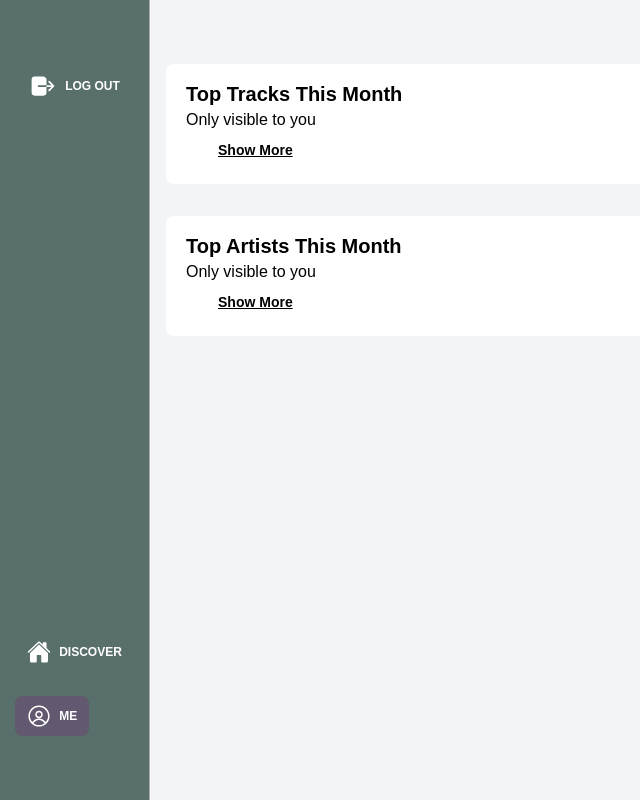
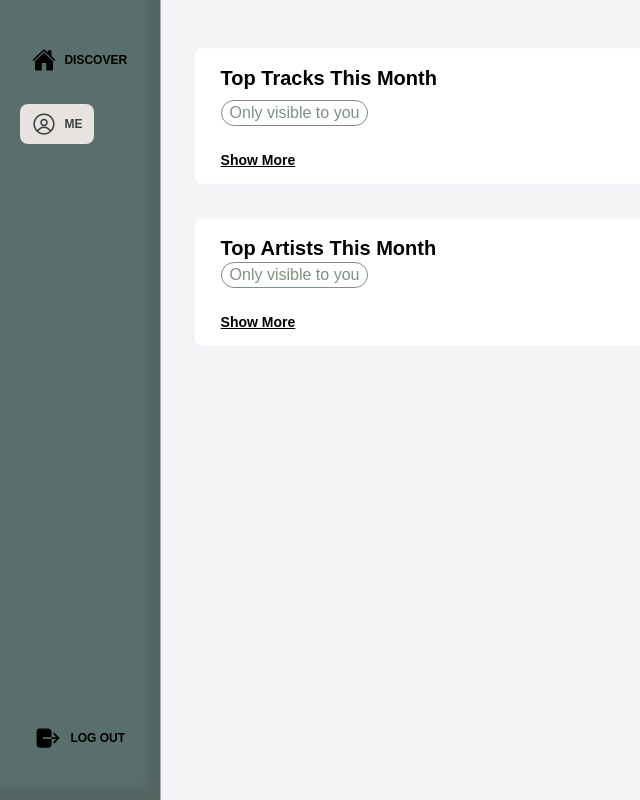
Before and after one commit to Abbeyy/music-player-web, a React (Create React App) app: page /me in a window 1280 px wide. Shown: the whole page, without its empty margins (0-640 px from the left). Built offline with nearby package versions, Linux system fonts and the light colour scheme.

Commit message:
Updated colour scheme styling

```diff
--- a/src/ui/components/artists/ArtistPreview.tsx
+++ b/src/ui/components/artists/ArtistPreview.tsx
@@ -40,7 +40,7 @@ export const ArtistPreview = (props: Props) => {
       style={{
         alignItems: "start",
       }}
-      className="flex flex-col gap-y-1 md:grid md:col-span-auto items-center gap-x-2 md:gap-x-none color-white font-bold p-1 m-1 md:p-4 md:m-4 md:gap-y-2"
+      className="flex flex-col gap-y-1 md:grid md:col-span-auto items-center gap-x-2 md:gap-x-none color-white font-bold p-1 m-1"
     >
       <img
         src={pp.url}
--- a/src/ui/components/authentication/LoginNew.tsx
+++ b/src/ui/components/authentication/LoginNew.tsx
@@ -51,7 +51,7 @@ export const Login = () => {
         </div>
 
         <motion.button
-          className="flex px-3 py-2 hover:bg-battleshipGreyHover md:px-4 md:py-3 items-center justify-center rounded-[4px] bg-battleshipGrey text-black text-sm md:text-md font-bold"
+          className="flex px-3 py-2 hover:bg-battleshipGreyHover md:px-4 md:py-3 items-center justify-center rounded-[4px] bg-battleshipGrey text-white text-sm md:text-md font-bold"
           onClick={handleLogin}
           whileTap={{ scale: 0.85 }}
         >
--- a/src/ui/components/me/top-items/TopArtists.tsx
+++ b/src/ui/components/me/top-items/TopArtists.tsx
@@ -32,16 +32,20 @@ const TopArtists = () => {
   const handleShowHide = () => setShowMoreArtists((prevState) => !prevState);
 
   return (
-    <div className="flex flex-col w-full h-max bg-white md:rounded-[8px] rounded-[4px] px-3 py-2 md:px-5 md:py-4">
-      <p className="text-black text-xl font-bold">Top Artists This Month</p>
-      <p className="text-black font-medium text-md">Only visible to you</p>
+    <div className="flex flex-col shadow-[inset_1px_-1px_3px_#e2e8f0] w-full h-max bg-white md:rounded-[8px] rounded-[4px] px-3 py-2 md:px-5 md:py-4">
+      <p className="text-black ml-2 text-xl font-bold">
+        Top Artists This Month
+      </p>
+      <p className="w-max px-2 ml-2 border-battleshipGrey text-battleshipGrey border-[1px] rounded-full font-medium text-md">
+        Only visible to you
+      </p>
 
-      <div className="grid grid-cols-2 xs:flex xs:flex-row xs:flex-wrap space-1">
+      <div className="mt-4 grid grid-cols-2 xs:flex xs:flex-row xs:flex-wrap space-1">
         {showMoreArtists ? artistPreviewsShowMore() : artistPreviewsShowLess()}
       </div>
 
       <button
-        className="w-max self-start px-2 md:px-8 pt-1 md:py-2 text-black underline font-bold text-sm md:text-md"
+        className="w-max self-start md:ml-2 px-2 pb-2 md:pb-0 md:px-0 pt-1 md:py-2 text-black underline font-bold text-sm md:text-md"
         onClick={handleShowHide}
       >
         {showMoreArtists ? "Show Less" : "Show More"}
--- a/src/ui/components/me/top-items/TopTracks.tsx
+++ b/src/ui/components/me/top-items/TopTracks.tsx
@@ -31,16 +31,20 @@ const TopTracks = () => {
   const handleShowHide = () => setShowMoreTracks((prevState) => !prevState);
 
   return (
-    <div className="flex flex-col w-full h-max bg-white md:rounded-[8px] rounded-[4px] px-3 py-2 md:px-5 md:py-4">
-      <p className="text-black text-xl font-bold">Top Tracks This Month</p>
-      <p className="text-black font-medium text-md">Only visible to you</p>
+    <div className="flex flex-col shadow-[inset_1px_-1px_3px_#e2e8f0] w-full h-max bg-white md:rounded-[8px] rounded-[4px] px-3 py-2 md:px-5 md:py-4">
+      <p className="text-black text-xl font-bold pb-2 pl-2">
+        Top Tracks This Month
+      </p>
+      <p className="w-max px-2 ml-2 border-battleshipGrey text-battleshipGrey border-[1px] rounded-full font-medium text-md">
+        Only visible to you
+      </p>
 
-      <div className="grid xs-sm:grid-cols-2 space-1 md:flex md:flex-row md:flex-wrap">
+      <div className="mt-4 grid xs-sm:grid-cols-2 space-1 md:flex md:flex-row md:flex-wrap">
         {showMoreTracks ? trackPreviewsShowMore() : trackPreviewsShowLess()}
       </div>
 
       <button
-        className="w-max self-start px-2 md:px-8 pt-1 md:py-2 text-black underline font-bold text-sm md:text-md"
+        className="w-max self-start md:ml-2 px-2 md:px-0 pb-2 md:pb-0 pt-1 md:py-2 text-black underline font-bold text-sm md:text-md"
         onClick={handleShowHide}
       >
         {showMoreTracks ? "Show Less" : "Show More"}
--- a/src/ui/components/navigation/NavigationMenu.tsx
+++ b/src/ui/components/navigation/NavigationMenu.tsx
@@ -7,7 +7,7 @@ import { RxAvatar } from "react-icons/rx";
 
 enum ActiveItem {
   discover = "discover",
-  Me = "Me",
+  me = "me",
 }
 
 const NavigationBar = () => {
@@ -22,41 +22,59 @@ const NavigationBar = () => {
 
   let active: ActiveItem | null = null;
   if (location.pathname === "/discover") active = ActiveItem.discover;
-  else if (location.pathname === "/me") active = ActiveItem.Me;
+  else if (location.pathname === "/me") active = ActiveItem.me;
 
   return (
-    <div className="flex flex-row md:flex-col border-t-[0.5px] md:border-t-0 md:border-r-[0.5px] border-[#b5a8b4] items-center justify-between px-[1rem] md:py-[4rem] bg-feldgrau w-[100vw] min-h-[70px] md:min-w-[150px] md:w-[150px] md:h-[100vh]">
+    <div className="flex shadow-[inset_-10px_-10px_10px_#546461] flex-row md:flex-col-reverse border-t-[0.5px] md:border-t-0 md:border-r-[0.5px] border-[#b5a8b4] items-center justify-between px-[1rem] md:py-[2.5rem] bg-feldgrau w-[100vw] min-h-[70px] md:min-w-[150px] md:w-[180px] md:h-[100vh]">
       <button
         className="flex flex-row items-center gap-x-2 px-3 py-2 rounded-[8px] hover:bg-feldgrauHover"
         onClick={logout}
       >
-        <IoLogOut size={28} color="white" />
-        <p className="text-white text-xs font-semibold text-nowrap">LOG OUT</p>
+        <IoLogOut size={28} color="black" />
+        <p className="text-black text-xs font-semibold text-nowrap">LOG OUT</p>
       </button>
 
       <div className="flex flex-row md:flex-col gap-6 justify-evenly items-start">
         <Link
           className={`flex flex-row items-center gap-x-2 px-3 py-2 rounded-[8px] ${
             active === ActiveItem.discover
-              ? "bg-smoky hover:bg-smokyHover"
+              ? "bg-platinum hover:bg-timberWolf"
               : "hover:bg-feldgrauHover"
           }`}
           to={{ pathname: "discover", hash: location.hash }}
         >
-          <IoHome size={24} color="white" />
-          <p className="text-white text-xs font-semibold">DISCOVER</p>
+          <IoHome
+            size={24}
+            color={active === ActiveItem.discover ? "#3C4040" : "black"}
+          />
+          <p
+            className={`${
+              active === ActiveItem.discover ? "text-onyx" : "text-black"
+            } text-xs font-semibold`}
+          >
+            DISCOVER
+          </p>
         </Link>
 
         <Link
           className={`flex flex-row items-center gap-x-2 px-3 py-2 rounded-[8px] ${
-            active === ActiveItem.Me
-              ? "bg-smoky hover:bg-smokyHover"
+            active === ActiveItem.me
+              ? "bg-platinum hover:bg-timberWolf"
               : "hover:bg-feldgrauHover"
           }`}
           to={{ pathname: "me", hash: location.hash }}
         >
-          <RxAvatar size={24} color="white" />
-          <p className="text-white text-xs font-semibold">ME</p>
+          <RxAvatar
+            size={24}
+            color={active === ActiveItem.me ? "#3C4040" : "black"}
+          />
+          <p
+            className={`${
+              active === ActiveItem.me ? "text-onyx" : "text-black"
+            } text-xs font-semibold`}
+          >
+            ME
+          </p>
         </Link>
       </div>
     </div>
--- a/src/ui/components/tracks/TrackPreview.tsx
+++ b/src/ui/components/tracks/TrackPreview.tsx
@@ -37,7 +37,7 @@ const TrackPreview = (props: Props) => {
   return (
     <div
       style={{ alignItems: "start" }}
-      className="flex flex-row gap-y-2 md:grid md:col-span-auto items-center gap-x-2 md:gap-x-none color-white font-bold p-1 m-1 md:p-4 md:m-4 md:gap-y-2"
+      className="flex flex-row gap-y-2 md:grid md:col-span-auto items-center gap-x-2 md:gap-x-none color-white font-bold p-1 m-1"
     >
       {pp.url && is_playable ? (
         <ReactPlayer
@@ -73,7 +73,7 @@ const TrackPreview = (props: Props) => {
             <p className="block text-feldgrauAccent flex-1 self-start text-xs md:text-md">{`E`}</p>
           )}
           <p
-            className={`block text-gray-400 text-xs md:text-md font-medium ${
+            className={`block text-outerSpace text-xs md:text-md font-medium ${
               explicit ? "self-start flex-0" : ""
             }`}
           >
--- a/src/ui/layouts/baseLayout.tsx
+++ b/src/ui/layouts/baseLayout.tsx
@@ -13,7 +13,7 @@ export const BaseLayout = () => {
       <NavigationMenu />
       <div
         className={`flex overflow-y-scroll md:overflow-auto w-full h-full items-center justify-center flex-col gap-y-4 bg-gray-100 ${
-          location.pathname === "/not-found" ? "" : "py-[3rem] px-4"
+          location.pathname === "/not-found" ? "" : "p-[2rem]"
         }`}
       >
         <Outlet />
--- a/tailwind.config.js
+++ b/tailwind.config.js
@@ -27,6 +27,7 @@ module.exports = {
       },
       colors: {
         silver: "#CFC0BD",
+        platinum: "#E7E3E0",
         timberWolf: "#DDD5D0",
         ashGrey: "#B8B8AA",
         battleshipGrey: "#7F9183",
@@ -37,10 +38,11 @@ module.exports = {
         smoky: "#62586f",
         smokyHover: "#544a61",
         smokyAccent: "#766d82",
-        outerSpace: "#4E5856",
+        onyx: "#3C4040",
       },
       backgroundColor: {
         silver: "#CFC0BD",
+        platinum: "#E7E3E0",
         timberWolf: "#DDD5D0",
         ashGrey: "#B8B8AA",
         battleshipGrey: "#7F9183",
@@ -51,7 +53,7 @@ module.exports = {
         smoky: "#62586f",
         smokyHover: "#544a61",
         smokyAccent: "#766d82",
-        outerSpace: "#4E5856",
+        onyx: "#3C4040",
       },
     },
   },
```
Also changed, not shown: src/ui/components/discover/Discover.tsx (+4 -3 lines).
